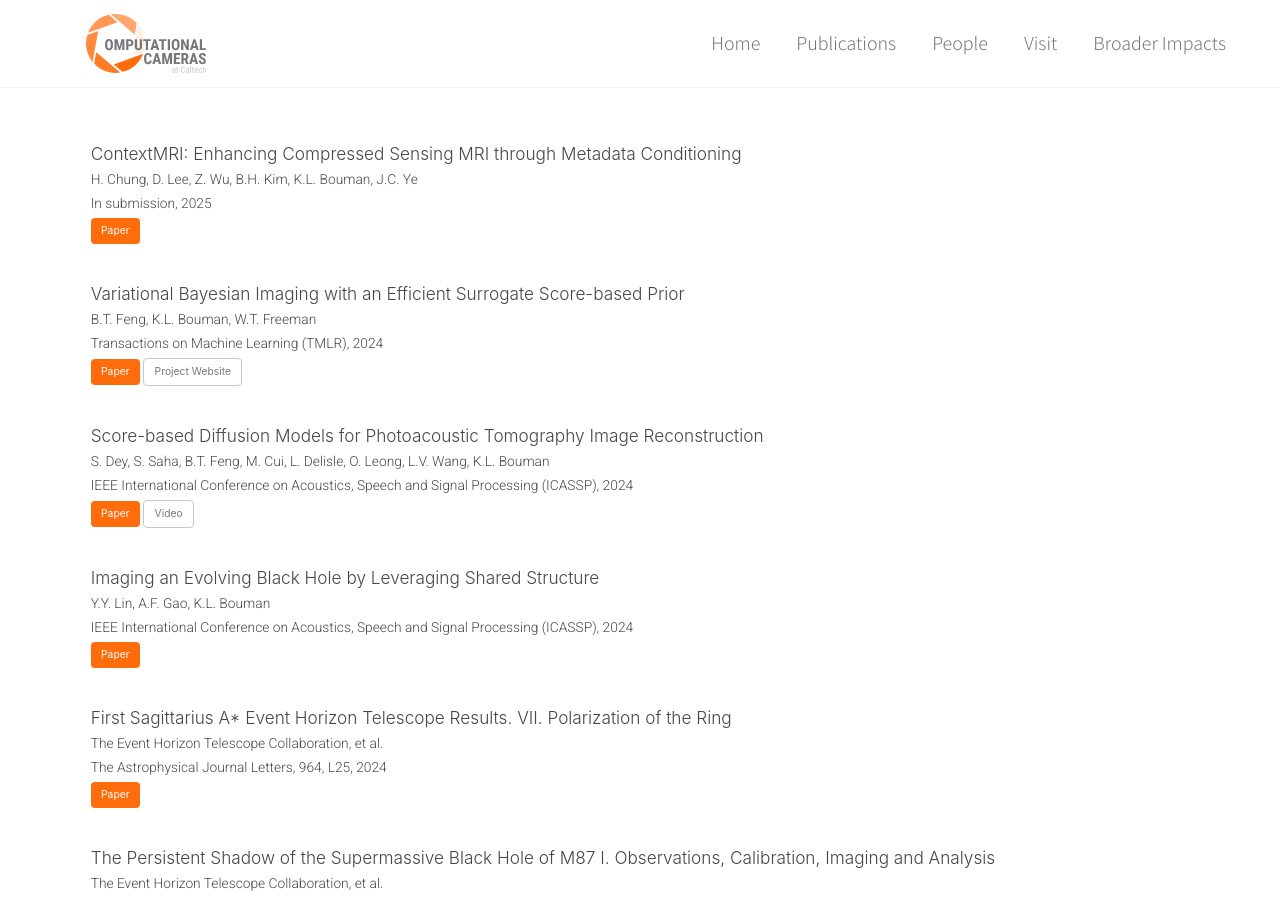
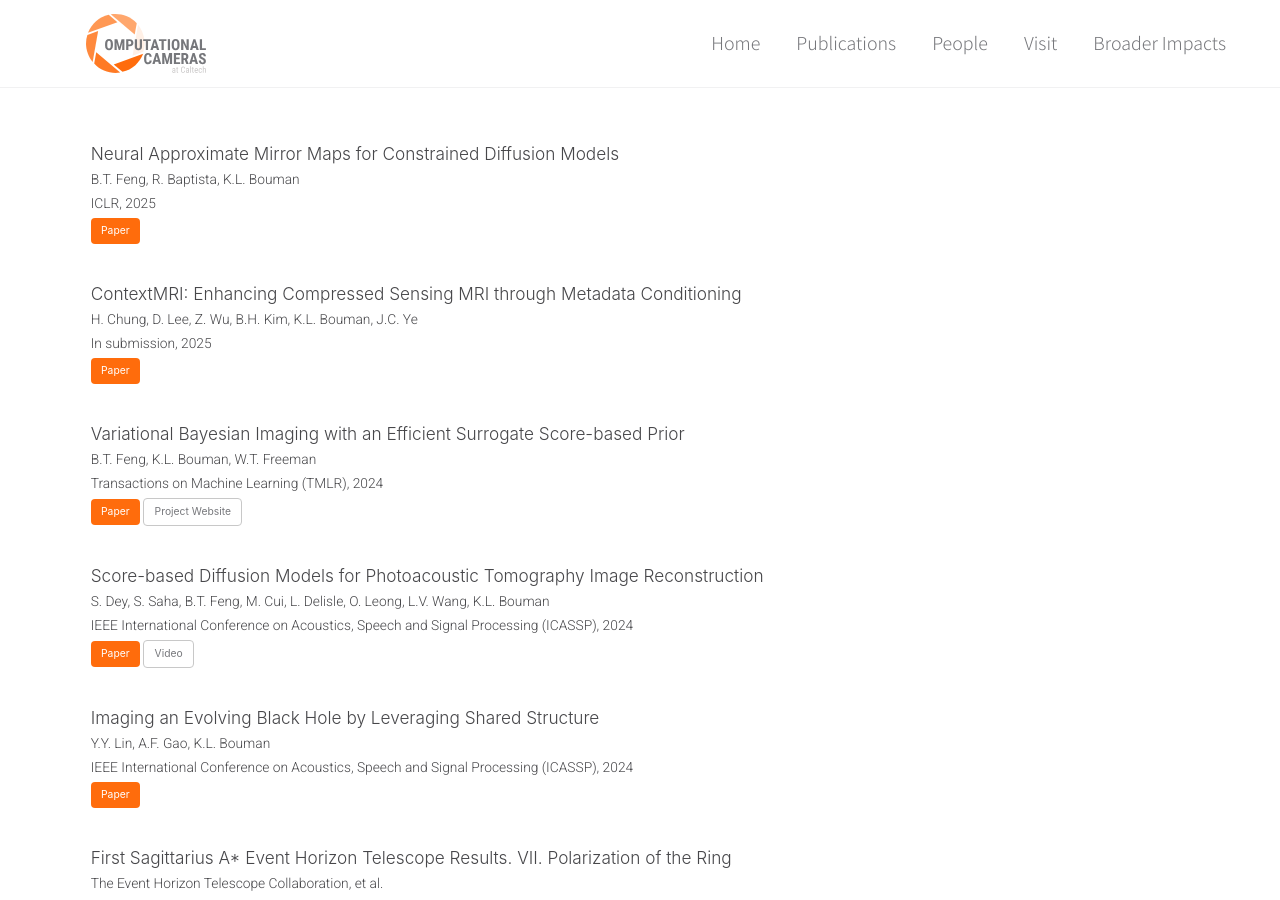
Before and after one commit to boumangroup/boumangroup.github.io, a Jekyll site: the page built from _pages/publications.html, in a window 1280 px wide and 900 px high. Built offline with Jekyll 4.4.1, drawn with Linux system fonts in a browser that asks for light colours; a script that is not in the unit is left out.

Commit message:
update publications

```diff
--- a/_data/publications.yml
+++ b/_data/publications.yml
@@ -53,6 +53,11 @@ highlight:  # publications to be shown on home page
     teaser: publications/polish.png
 
 papers:
+  - title: "Neural Approximate Mirror Maps for Constrained Diffusion Models"
+    authors: "B.T. Feng, R. Baptista, K.L. Bouman"
+    venue: "ICLR, 2025"
+    links:
+      - "[Paper](https://arxiv.org/abs/2406.12816){: .btn .btn--orange}"
   - title: "ContextMRI: Enhancing Compressed Sensing MRI through Metadata Conditioning"
     authors: "H. Chung, D. Lee, Z. Wu, B.H. Kim, K.L. Bouman, J.C. Ye"
     venue: "In submission, 2025"
@@ -63,7 +68,7 @@ papers:
     venue: "Transactions on Machine Learning (TMLR), 2024"
     links:
       - "[Paper](https://openreview.net/forum?id=db2pFKVcm1){: .btn .btn--orange}"
-      - "[Project Website](http://imaging.cms.caltech.edu/m87_score_prior/){: .btn .btn--inverse}"
+      - "[Project Website](https://imaging.cms.caltech.edu/score_prior/){: .btn .btn--inverse}"
   - title: "Score-based Diffusion Models for Photoacoustic Tomography Image Reconstruction"
     authors: "S. Dey, S. Saha, B.T. Feng, M. Cui, L. Delisle, O. Leong, L.V. Wang, K.L. Bouman"
     venue: "IEEE International Conference on Acoustics, Speech and Signal Processing (ICASSP), 2024"
```
